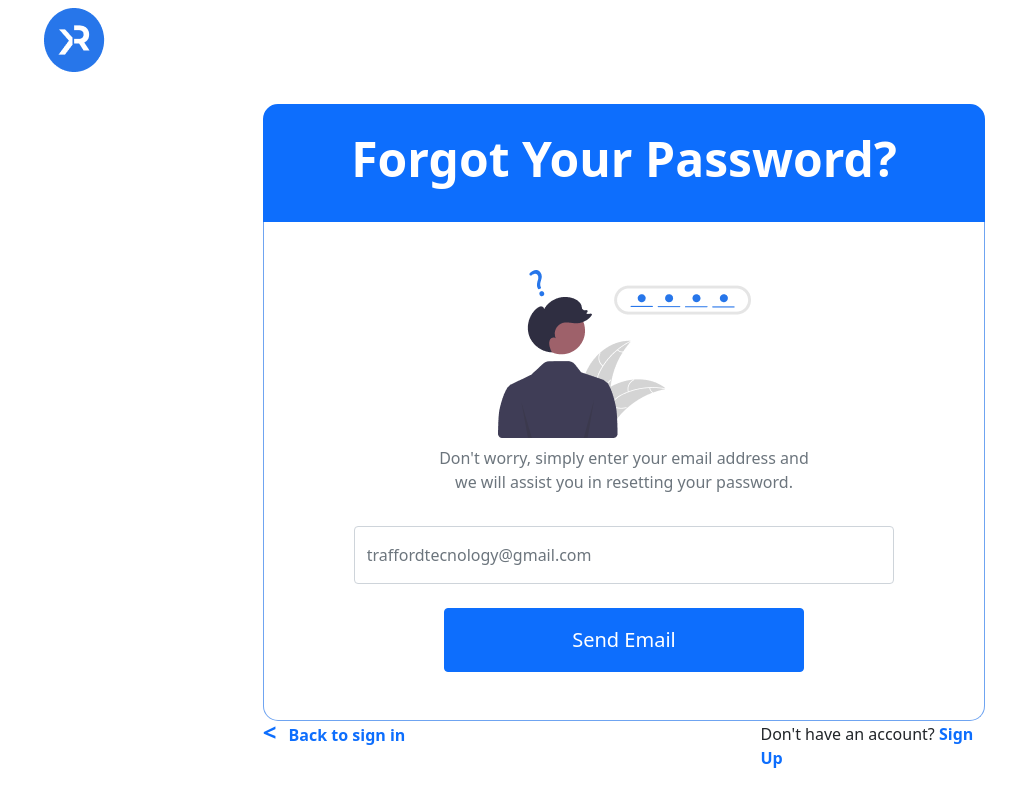
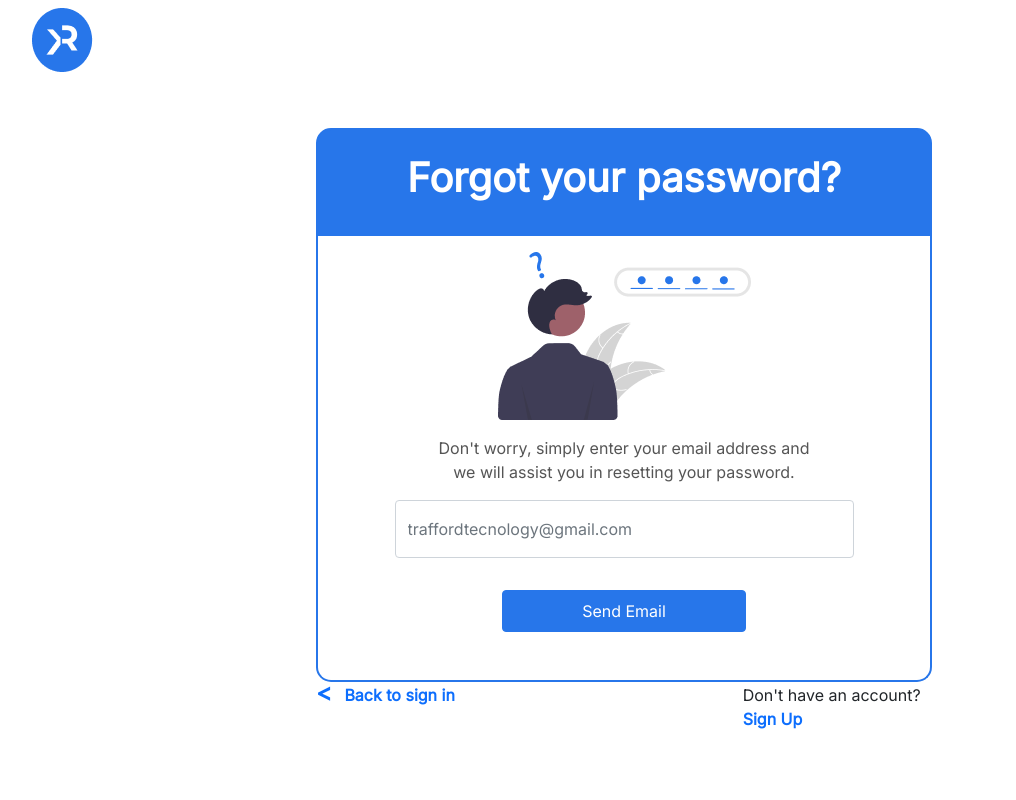
Before and after one commit to Mackenzie-OO7/KodeCamp-Project, a plain HTML site: page forgot_password_email.html in a window 1280 px wide. Shown: the whole page, without its empty margins (16-1032 px from the left). Drawn offline with nearby package versions, Linux system fonts and the light colour scheme.

Commit message:
Update forgot_password_email.html

```diff
--- a/forgot_password_email.html
+++ b/forgot_password_email.html
@@ -5,51 +5,50 @@
     <meta http-equiv="X-UA-Compatible" content="IE=edge">
     <meta name="viewport" content="width=device-width, initial-scale=1.0">
     <title>Forgot Password</title>
+    <link rel="stylesheet" href="css/signup.css">
+    <link rel="stylesheet" href="css/bootstrap.min.css">
+    <link rel="stylesheet" href="https://cdn.jsdelivr.net/npm/bootstrap-icons@1.8.3/font/bootstrap-icons.css">
     <link rel="preconnect" href="https://fonts.googleapis.com">
     <link rel="preconnect" href="https://fonts.gstatic.com" crossorigin>
-    <link href="https://fonts.googleapis.com/css2?family=Libre+Baskerville:wght@400;700&display=swap" rel="stylesheet">
-    <link rel="stylesheet" href="css/bootstrap.min.css">
-    <link rel="stylesheet" href="https://cdn.jsdelivr.net/npm/bootstrap-icons@1.8.1/font/bootstrap-icons.css">
+    <link href="https://fonts.googleapis.com/css2?family=Inter&display=swap" rel="stylesheet">
 </head>
 <body>
     <section id="header">
         <div class="container-fluid ps-5" id="wrapper">
             <nav class="navbar navbar-expand-lg navbar-light">
-                <div class="container-fluid" id="inner-wrapper">
+                <div class="container-fluid ps-md-0">
                     <img src="img/logo.png" class="img-fluid" alt="Logo">
                 </div>
             </nav>
         </div>
     </section>
-
-    <section id="forgot-password-show" class="pt-4">
-        <div class="container col-lg-7 col-md-8">
+    <!-- Card Section -->
+    <section id="forgot-password-card" class="mt-lg-5 mt-md-2 mt-4">
+        <div class="container col-lg-6">
             <div class="text-center">
-                <div class=" border border-2 border-primary bg-primary"style="border-radius: 15px 15px 0 0;">
-                    <div class="text-white py-4">
-                        <h3 class="display-5 fw-bold">Forgot Your Password?</h3>
+                <div class="border border-2" id="forgot-password-title" style="background-color: #2776EA; border-radius: 15px 15px 0 0; border-color: #2776EA !important;">
+                    <div class="text-white py-4" id="forgot-password-title">
+                        <h3 class="fw-bold fs-1">Forgot your password?</h3>
                     </div>
                 </div>
-                <div class=" border border-top-0" style="border-radius:0 0 15px 15px; border-color:#6FA4F1 !important">
-                    <div class="password-reset-image pt-5">
-                        <img src="img/undraw_forgot_password_re_hxwm 1.png" class="img-fluid" alt="Forgot Password">
+                <div class="border border-top-0 border-2" style="border-radius: 0 0 15px 15px; border-color: #2776EA !important;">
+                    <div class="py-3 mx-auto" id="forgot-password-img">
+                        <img src="img/undraw_forgot_password_re_hxwm 1.png" class="img-fluid" alt="">
                     </div>
-                    <div class=" pt-2 mb-3">
-                        <p class="mx-2 text-muted">Don't worry, simply enter your email address and <br> we will assist you in resetting your password.</p>
+                    <div class="pb-lg-3" id="forgot-password-text">
+                        <p class="mx-2" style="color: #555;">Don't worry, simply enter your email address and<br> we will assist you in resetting your password.</p>
+                        <div class="input" id="user-email">
+                            <input class="col-lg-2 form-control mb-3 py-3 mt-3 mx-auto w-75" type="email" placeholder="traffordtecnology@gmail.com" required>
+                      </div>
                     </div>
-                    <form class="row">
-                        <div class="input">
-                              <input class="col-lg-2 form-control mb-3 py-3 mt-3 mx-auto w-75" type="email" placeholder="traffordtecnology@gmail.com" required>
-                        </div>
-                    <div class=" mt-2 mb-5">
-                        <a href="password-reset-success.html" class="col-6 text-decoration-none text-center fs-5 btn btn-primary py-3 mx-auto">Send Email</a>
+                    <div class="mb-lg-5 mb-md-2 mb-1" id="send-email-btn">
+                        <a href="sign-in.html" class="text-decoration-none text-center fs-lg-5 btn btn-primary py-2 mx-auto" style="width: 40%; background-color: #2776EA; border-color: #2776EA;">Send Email</a>
                     </div>
-                    </form>
                 </div>
             </div>
-            <div class="mt-4 d-flex row justify-content-between align-content-center"  style="height: 10px;">
+            <div class="mt-4 d-flex row justify-content-between align-content-center"  style="height:10px;">
                 <div class="col-lg-4 col-sm-6">
-                    <a href="sign.in.html" class="col-sm-12 fw-bolder text-decoration-none"> <span class="me-2 fw-bold fs-4"><</span> Back to sign in</a>
+                    <a href="sign-in.html" class="col-sm-12 fw-bolder text-decoration-none"> <span class="me-2 fw-bold fs-4"><</span> Back to sign in</a>
                 </div>
                 <div class="col-lg-4 col-sm-6">
                     <p class="col-lg-12 col-sm-12 mt-2">Don't have an account? <a href="signup.html" class="text-decoration-none fw-bold">Sign Up</a></p>
@@ -57,7 +56,7 @@
             </div>
         </div>
     </section>
+
     <script src="js/bootstrap.min.js"></script>
-    <script src="js/script.js"></script>
 </body>
 </html>
```
